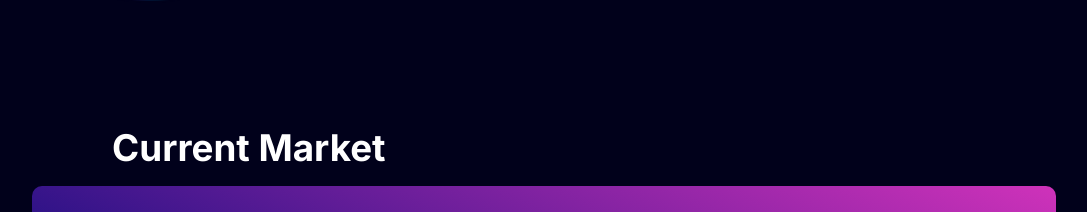
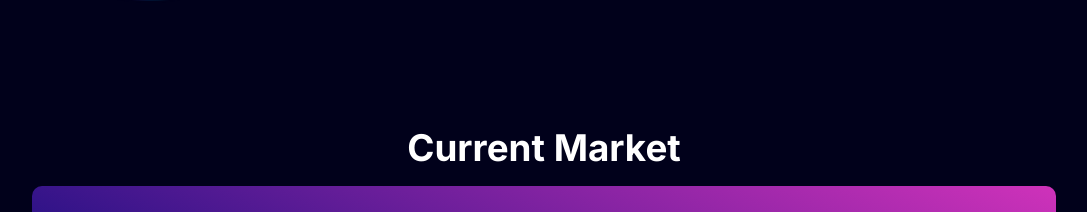
Before and after one commit to HeryRuiz/YouCoin-CryptoMarket, a React (Vite) app: page / in a window 1280 px wide. Shown: the part 801-1013 px from the top of the page, without its empty margins (96-1183 px from the left). Built offline with nearby package versions, Linux system fonts and the light colour scheme; no server answers.

Commit message:
changed market name and readme images

```diff
--- a/src/styles/Market.css
+++ b/src/styles/Market.css
@@ -11,10 +11,10 @@
 }
 
 .market-content h2 {
-  align-self: start;
   font-size: 2.3rem;
-  margin-left: 13rem;
   margin-bottom: 1rem;
+  font-family: "Inter", sans-serif;
+  font-weight: 600;
 }
 
 @media (max-width: 600px) {
```
Also changed, not shown: coin.png, home.png.
